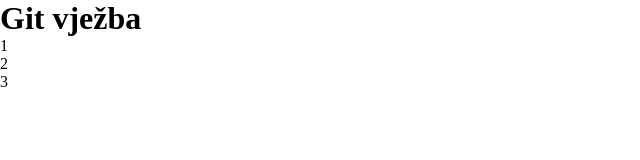
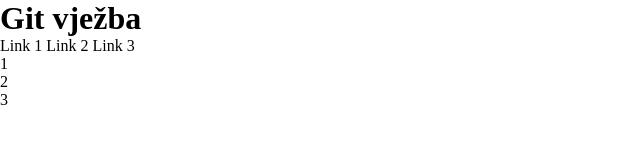
Before and after one commit to TenaBaricevic/git-algebra, a plain HTML site: page index.html in a window 1280 px wide. Shown: the whole page, without its empty margins (0-640 px from the left). Drawn offline with Linux system fonts and the light colour scheme.

Commit message:
added navigation

```diff
--- a/index.html
+++ b/index.html
@@ -8,6 +8,12 @@
     </head>
     <body>
         <h1>Git vježba</h1>
+
+        <nav class="navigation">
+            <ahref="#">Link 1</ahref>
+            <ahref="#">Link 2</ahref>
+            <ahref="#">Link 3</ahref>
+        </nav>
         <ul>
             <li>1</li>
             <li>2</li>
```
